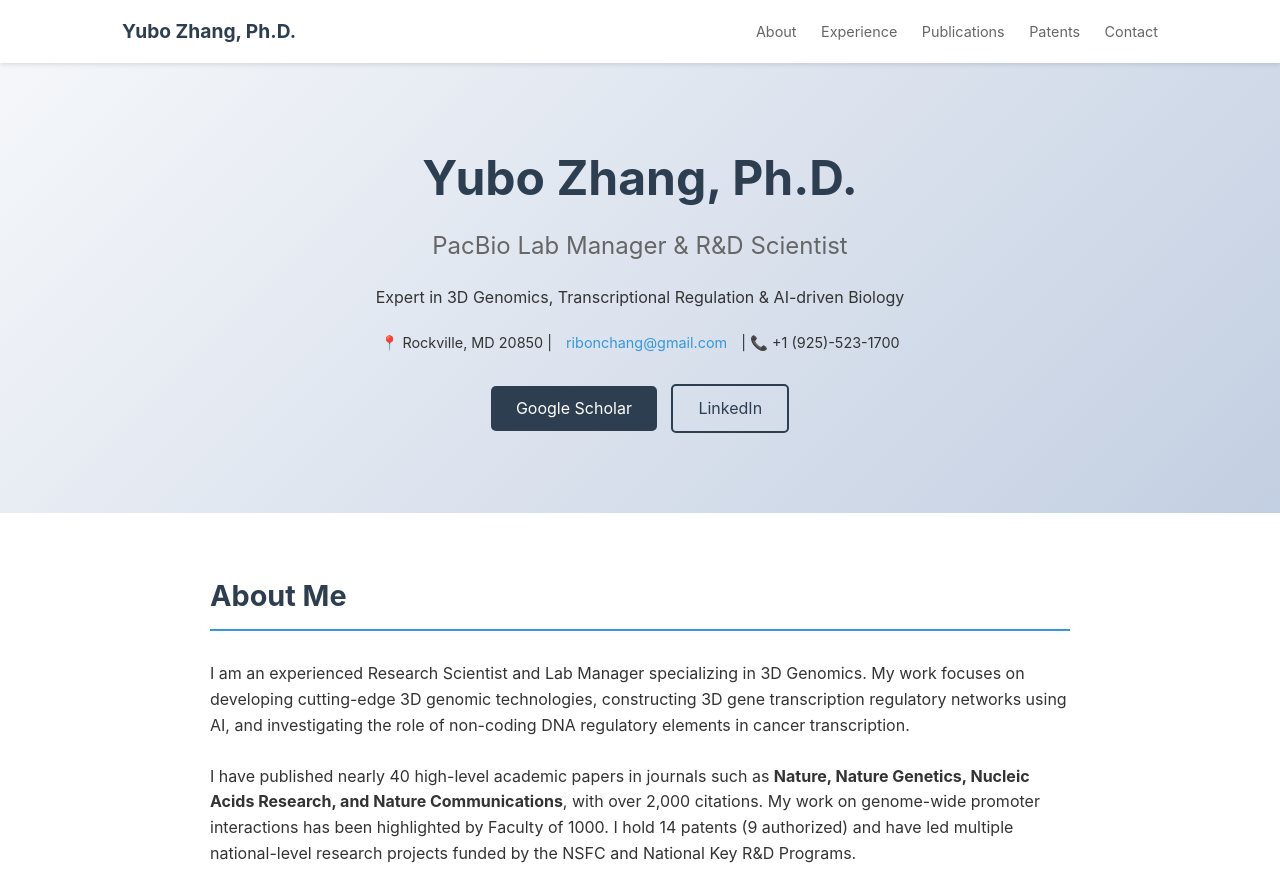
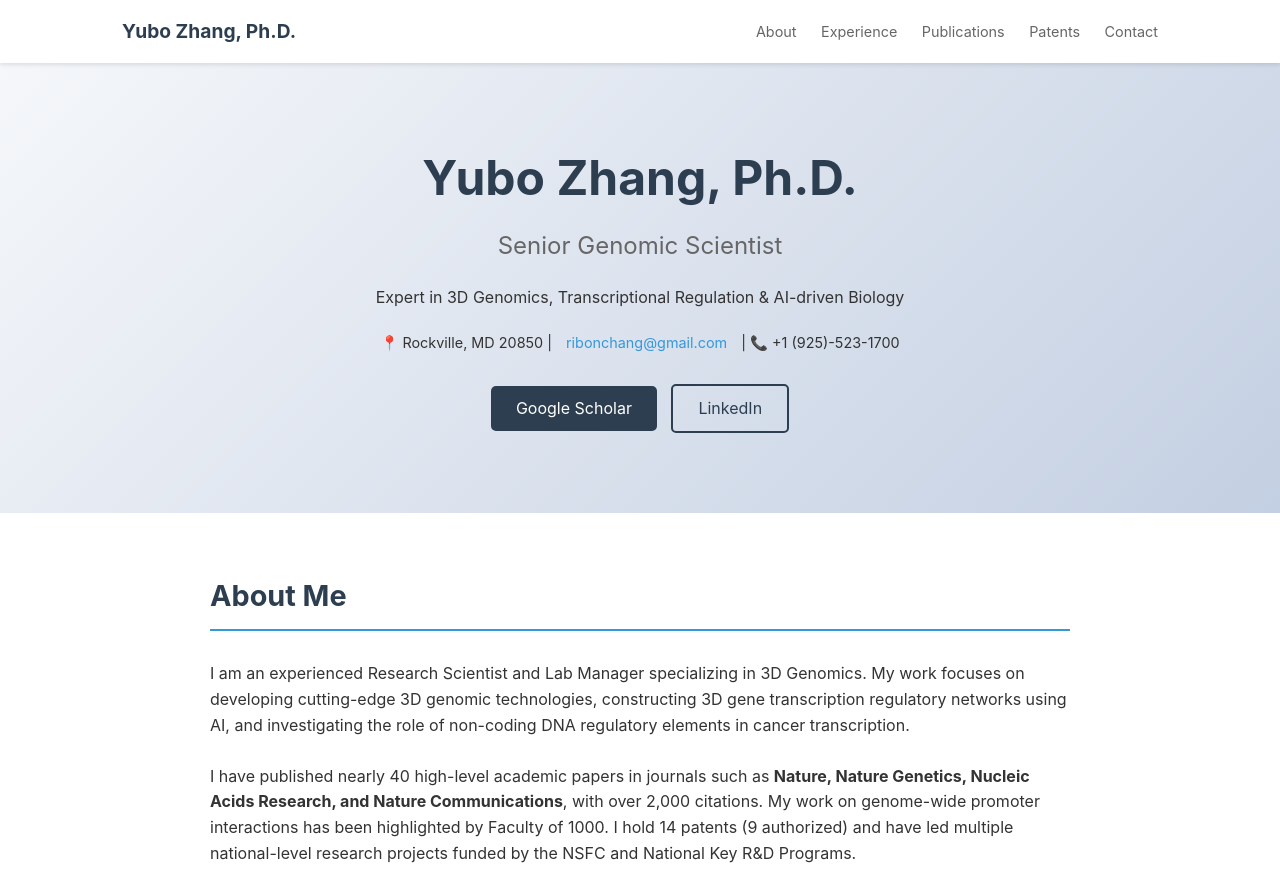
Before and after one commit to ribonchang/ribonchang.github.io, a plain HTML site: page index.html in a window 1280 px wide. Shown: the top 869 px of the page. Drawn offline with Linux system fonts and the light colour scheme.

Commit message:
Update index.html

```diff
--- a/index.html
+++ b/index.html
@@ -236,7 +236,7 @@
 
     <header>
         <h1>Yubo Zhang, Ph.D.</h1>
-        <h2>PacBio Lab Manager & R&D Scientist</h2>
+        <h2>Senior Genomic Scientist</h2>
         <p>Expert in 3D Genomics, Transcriptional Regulation & AI-driven Biology</p>
 
         <div class="contact-bar">
```
